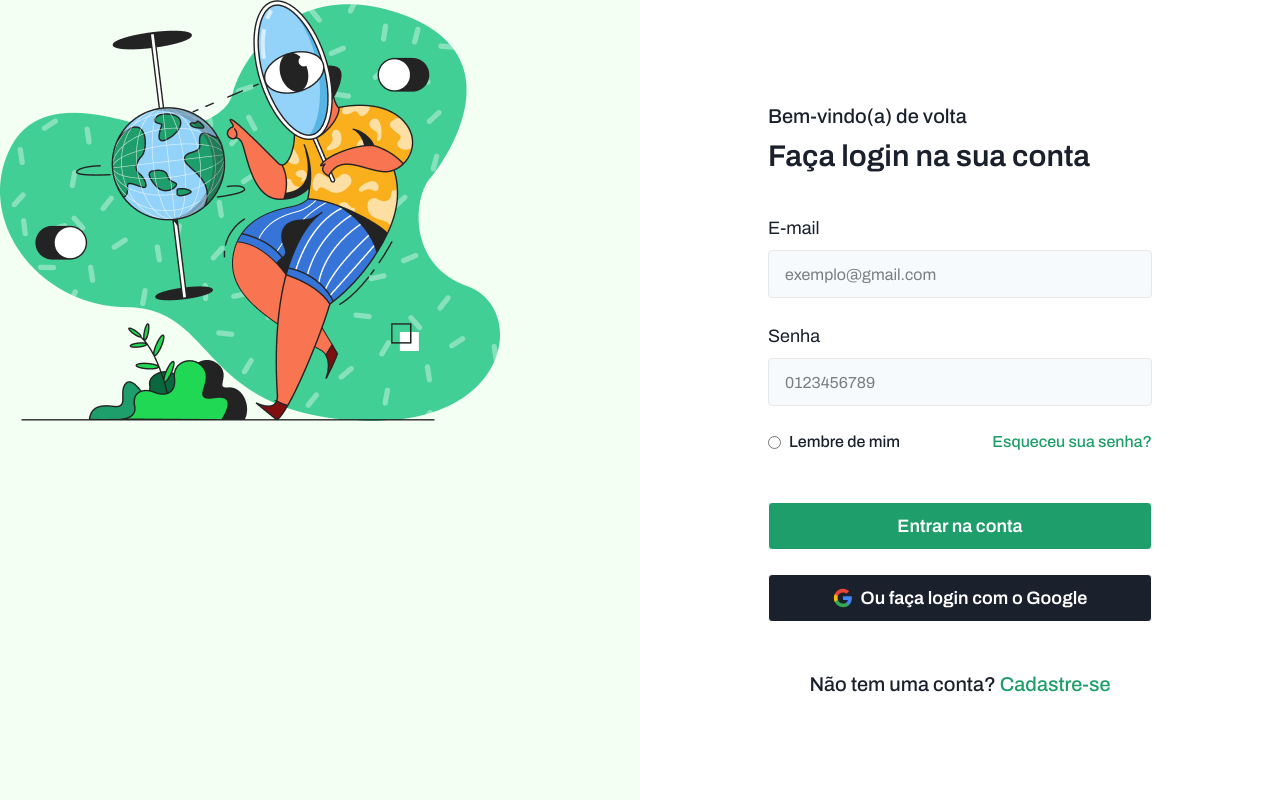
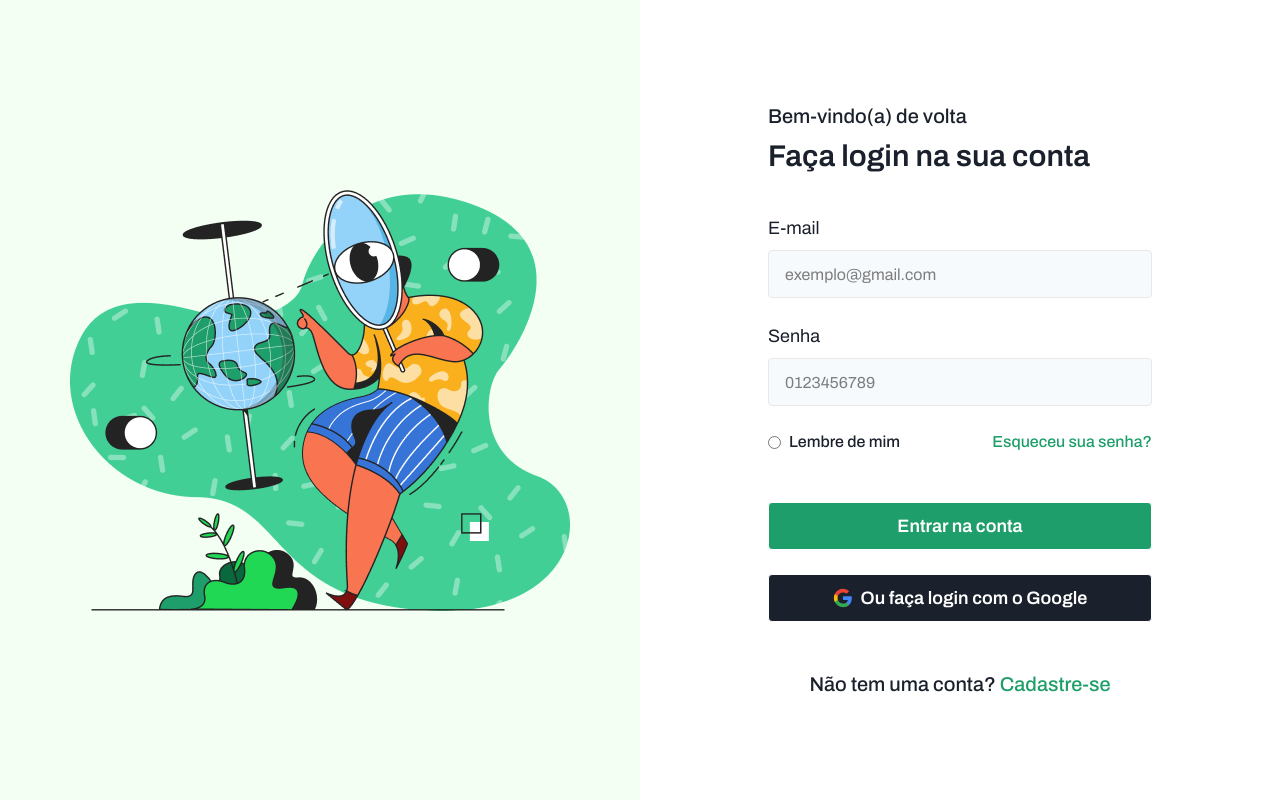
Before and after one commit to lucasrodriguescunha/login-codelab, a Next.js app: page / in a window 1280 px wide. Built offline with nearby package versions, Linux system fonts and the light colour scheme.

Commit message:
fix: simplify LoginIllustration component by removing props and ensuring full-height layout

```diff
--- a/app/components/LoginPage/LoginIllustration/LoginIllustration.tsx
+++ b/app/components/LoginPage/LoginIllustration/LoginIllustration.tsx
@@ -1,9 +1,8 @@
 import Image from 'next/image';
-import {LoginIllustrationProps} from '@/app/types';
 
-export const LoginIllustration = ({className}: LoginIllustrationProps) => {
+export const LoginIllustration = () => {
     return (
-        <div className={`bg-[#F3FFF2] h-screen flex items-center justify-center ${className || ''}`}>
+        <div className="bg-[#F3FFF2] min-h-screen flex items-center justify-center">
             <Image
                 src='/illustration.png'
                 alt='Imagem de ilustração'
```
